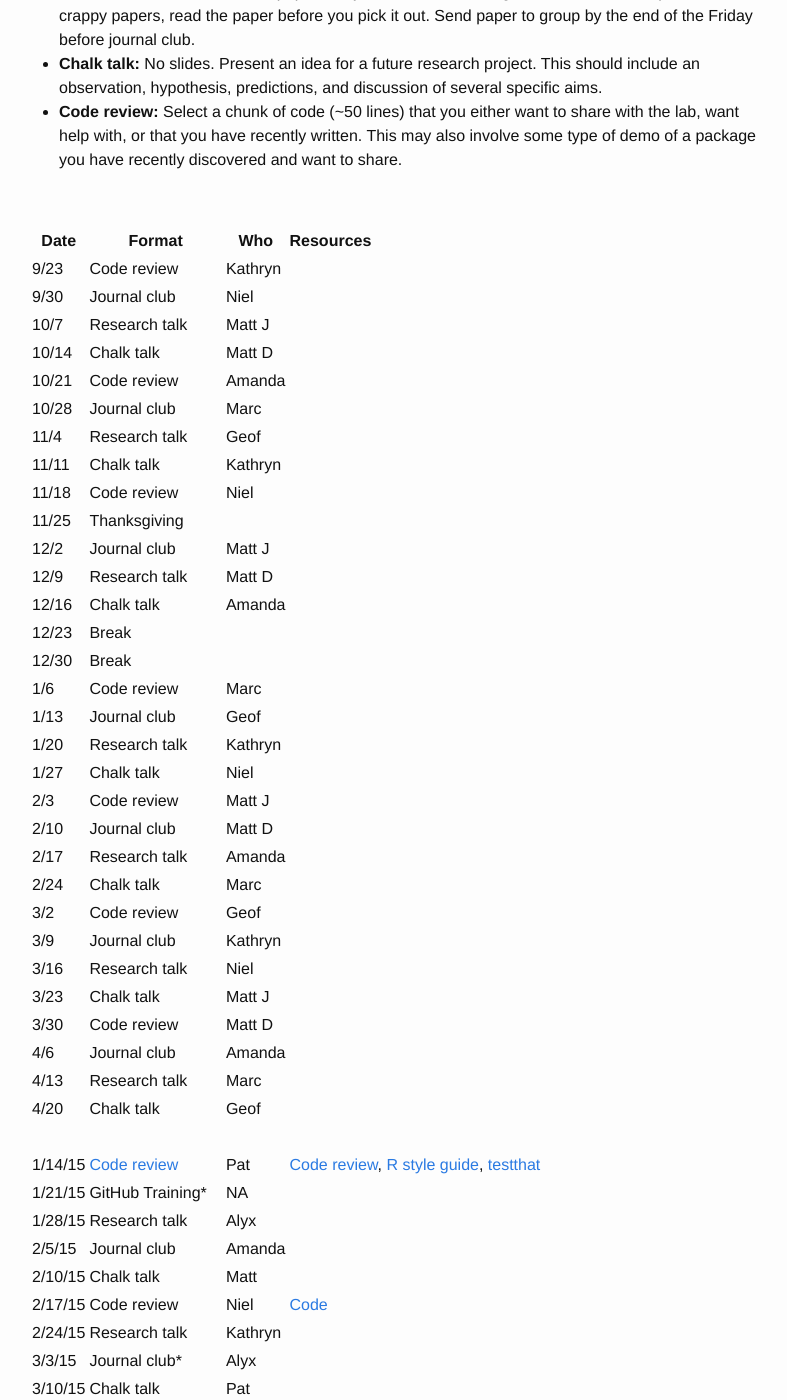
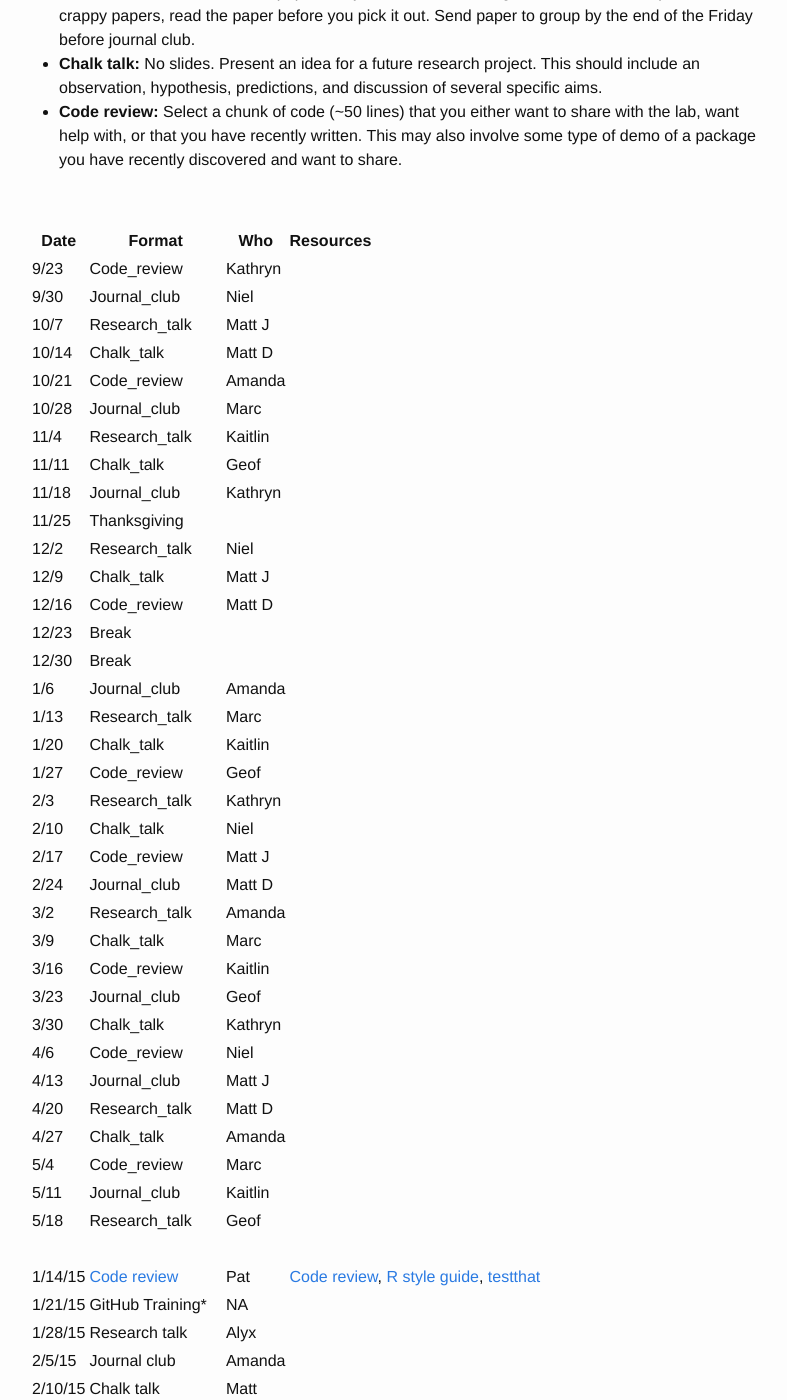
Before and after one commit to SchlossLab/schlosslab.github.io, a Jekyll site: the page built from schedule.md, in a window 1280 px wide and 1400 px high, scrolled down 367 px. Shown: the whole window, without its empty margins (241-1028 px from the left). Built offline with Jekyll 4.4.1, drawn with Linux system fonts in a browser that asks for light colours.

Commit message:
Add Kaitlin

```diff
--- a/schedule.md
+++ b/schedule.md
@@ -28,37 +28,41 @@ want to share.
 
 | Date  | Format           | Who       | Resources                                |
 |-------|------------------|-----------|:-----------------------------------------|
-| 9/23	 | 	Code review	 | 	Kathryn	|	|
-| 9/30	 | 	Journal club	 | 	Niel	|	|
-| 10/7	 | 	Research talk	 | 	Matt J	 |	|
-| 10/14	 | 	Chalk talk	 | 	Matt D	|	|
-| 10/21	 | 	Code review	 | 	Amanda	 |	|
-| 10/28	 | 	Journal club	 | 	Marc	|	|
-| 11/4	 | 	Research talk	 | 	Geof	|	|
-| 11/11	 | 	Chalk talk	 | 	Kathryn	|	|
-| 11/18	 | 	Code review	 | 	Niel	|	|
-| 11/25	 | 	Thanksgiving	|	|
-| 12/2	 | 	Journal club	 | 	Matt J	|	|
-| 12/9	 | 	Research talk	 | 	Matt D	|	|
-| 12/16	 | 	Chalk talk	 | 	Amanda	|	|
-| 12/23	 | 	Break	|	|
-| 12/30	 | 	Break	|	|
-| 1/6	 | 	Code review	 | 	Marc	|	|
-| 1/13	 | 	Journal club	 | 	Geof	|	|
-| 1/20	 | 	Research talk	 | 	Kathryn	|	|
-| 1/27	 | 	Chalk talk	 | 	Niel	|	|
-| 2/3	 | 	Code review	 | 	Matt J	|	|
-| 2/10	 | 	Journal club	 | 	Matt D	|	|
-| 2/17	 | 	Research talk	 | 	Amanda	|	|
-| 2/24	 | 	Chalk talk	 | 	Marc	|	|
-| 3/2	 | 	Code review	 | 	Geof	|	|
-| 3/9	 | 	Journal club	 | 	Kathryn	|	|
-| 3/16	 | 	Research talk	 | 	Niel	|	|
-| 3/23	 | 	Chalk talk	 | 	Matt J	|	|
-| 3/30	 | 	Code review	 | 	Matt D	|	|
-| 4/6	 | 	Journal club	 | 	Amanda	 |	|
-| 4/13	 | 	Research talk	 | 	Marc	|	|
-| 4/20	 | 	Chalk talk	 | 	Geof	|	|
+| 9/23	|	Code_review	|	Kathryn	|	|
+| 9/30	|	Journal_club	|	Niel	|	|
+| 10/7	|	Research_talk	|	Matt J	|	|
+| 10/14	|	Chalk_talk	|	Matt D	|	|
+| 10/21	|	Code_review	|	Amanda	|	|
+| 10/28	|	Journal_club	|	Marc	|	|
+| 11/4	|	Research_talk	|	Kaitlin	|	|
+| 11/11	|	Chalk_talk	|	Geof	|	|
+| 11/18	|	Journal_club	|	Kathryn	|	|
+| 11/25	|	Thanksgiving	|	|
+| 12/2	|	Research_talk	|	Niel	|	|
+| 12/9	|	Chalk_talk	|	Matt J	|	|
+| 12/16	|	Code_review	|	Matt D	|	|
+| 12/23	|	Break	|	|
+| 12/30	|	Break	|	|
+| 1/6	|	Journal_club	|	Amanda	|	|
+| 1/13	|	Research_talk	|	Marc	|	|
+| 1/20	|	Chalk_talk	|	Kaitlin	|	|
+| 1/27	|	Code_review	|	Geof	|	|
+| 2/3	|	Research_talk	|	Kathryn	|	|
+| 2/10	|	Chalk_talk	|	Niel	|	|
+| 2/17	|	Code_review	|	Matt J	|	|
+| 2/24	|	Journal_club	|	Matt D	|	|
+| 3/2	|	Research_talk	|	Amanda	|	|
+| 3/9	|	Chalk_talk	|	Marc	|	|
+| 3/16	|	Code_review	|	Kaitlin	|	|
+| 3/23	|	Journal_club	|	Geof	|	|
+| 3/30	|	Chalk_talk	|	Kathryn	|	|
+| 4/6	|	Code_review	|	Niel	|	|
+| 4/13	|	Journal_club	|	Matt J	|	|
+| 4/20	|	Research_talk	|	Matt D	|	|
+| 4/27	|	Chalk_talk	|	Amanda	|	|
+| 5/4	|	Code_review	|	Marc	|	|
+| 5/11	|	Journal_club	|	Kaitlin	|
+| 5/18	|	Research_talk	|	Geof	|	|
 | 	|	|	|	|
 | 1/14/15	| [Code review](http://www.riffomonas.org/talks/2015_01_14_CodeReview.html)      | Pat       | [Code review](http://arxiv.org/pdf/1311.2412v1.pdf), [R style guide](http://google-styleguide.googlecode.com/svn/trunk/Rguide.xml), [testthat](http://journal.r-project.org/archive/2011-1/RJournal_2011-1_Wickham.pdf)
 | 1/21/15	| GitHub Training* | NA     |   |
```
